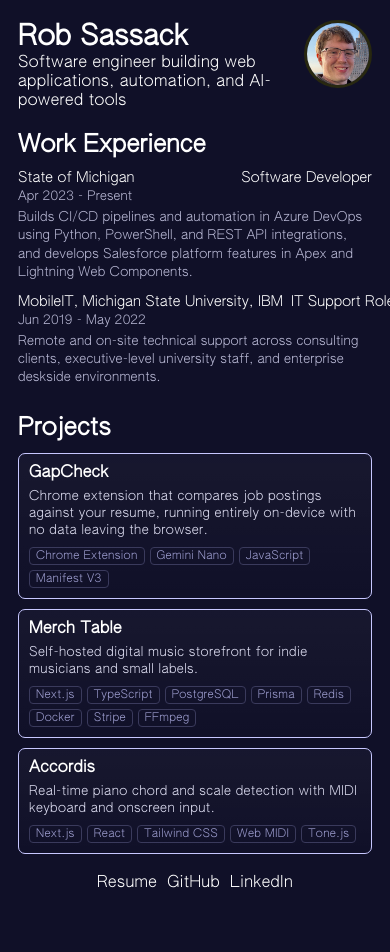
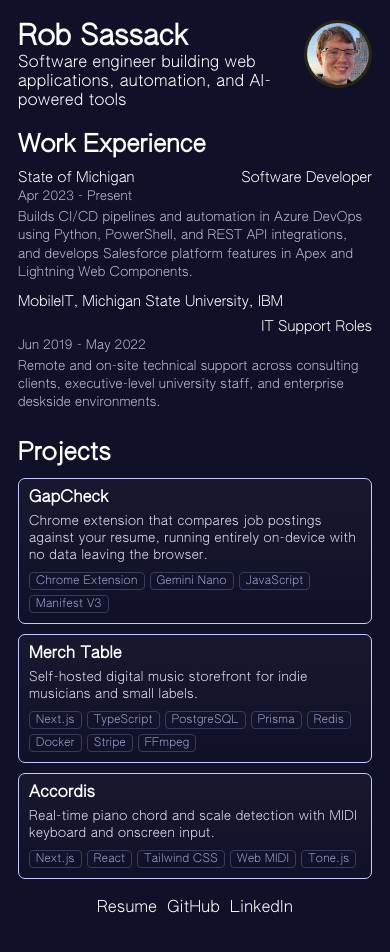
Before and after one commit to robsassack/robsassack.github.io, a React (Vite) app: page / in a window 390 px wide. Shown: the top 952 px of the page. Built offline with nearby package versions, Linux system fonts and the light colour scheme.

Commit message:
Fix mobile formatting

```diff
--- a/src/App.css
+++ b/src/App.css
@@ -157,6 +157,7 @@ body {
 
 .jobs {
   display: flex;
+  flex-wrap: wrap;
   justify-content: space-between;
   gap: 8px;
 }
@@ -168,6 +169,7 @@ body {
 }
 
 .title {
+  margin-left: auto;
   text-align: right;
 }
 
```
